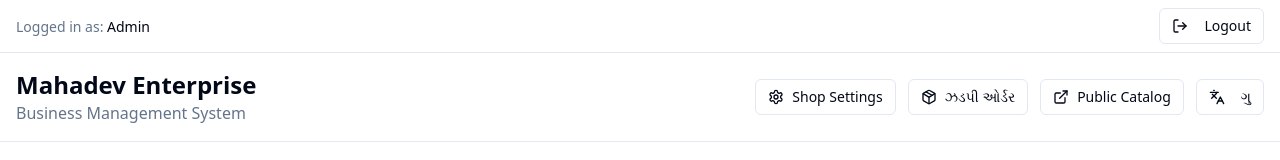
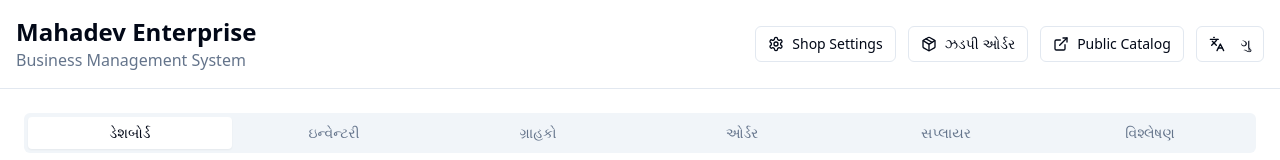
Before and after one commit to pradip8565-sudo/aqua-filter-focus, a React (Vite) app: page / in a window 1280 px wide. Shown: the top 160 px of the page. Built offline with nearby package versions, Linux system fonts and the light colour scheme; no server answers; the database is empty; sample sign-in values are in the browser's storage.

Commit message:
Remove header and logout button
Remove the header row and logout button from the protected route.

```diff
--- a/src/components/ProtectedRoute.tsx
+++ b/src/components/ProtectedRoute.tsx
@@ -49,18 +49,6 @@ const ProtectedRoute = ({ children }: ProtectedRouteProps) => {
 
   return (
     <div className="min-h-screen bg-background">
-      <div className="border-b bg-card px-4 py-2">
-        <div className="max-w-7xl mx-auto flex justify-between items-center">
-          <div>
-            <span className="text-sm text-muted-foreground">Logged in as: </span>
-            <span className="text-sm font-medium">Admin</span>
-          </div>
-          <Button variant="outline" size="sm" onClick={handleLogout}>
-            <LogOut className="h-4 w-4 mr-2" />
-            Logout
-          </Button>
-        </div>
-      </div>
       {children}
     </div>
   );
```
